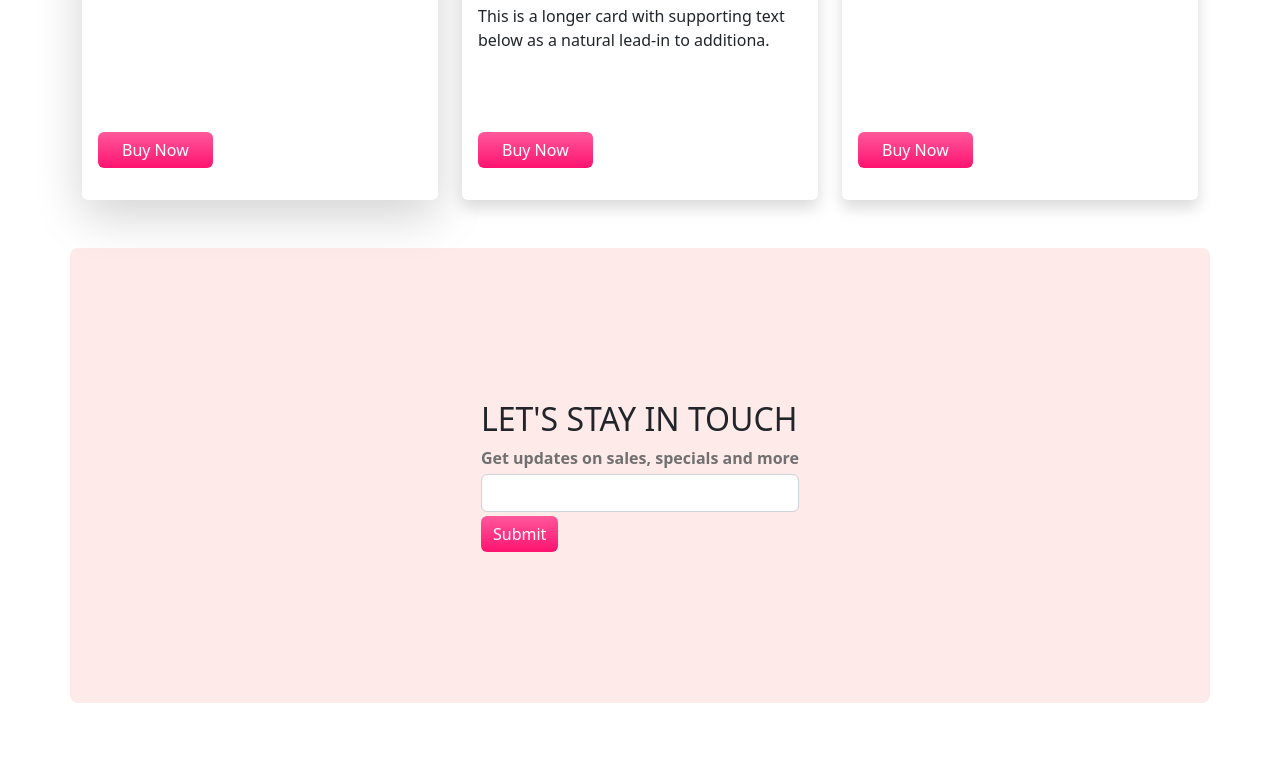
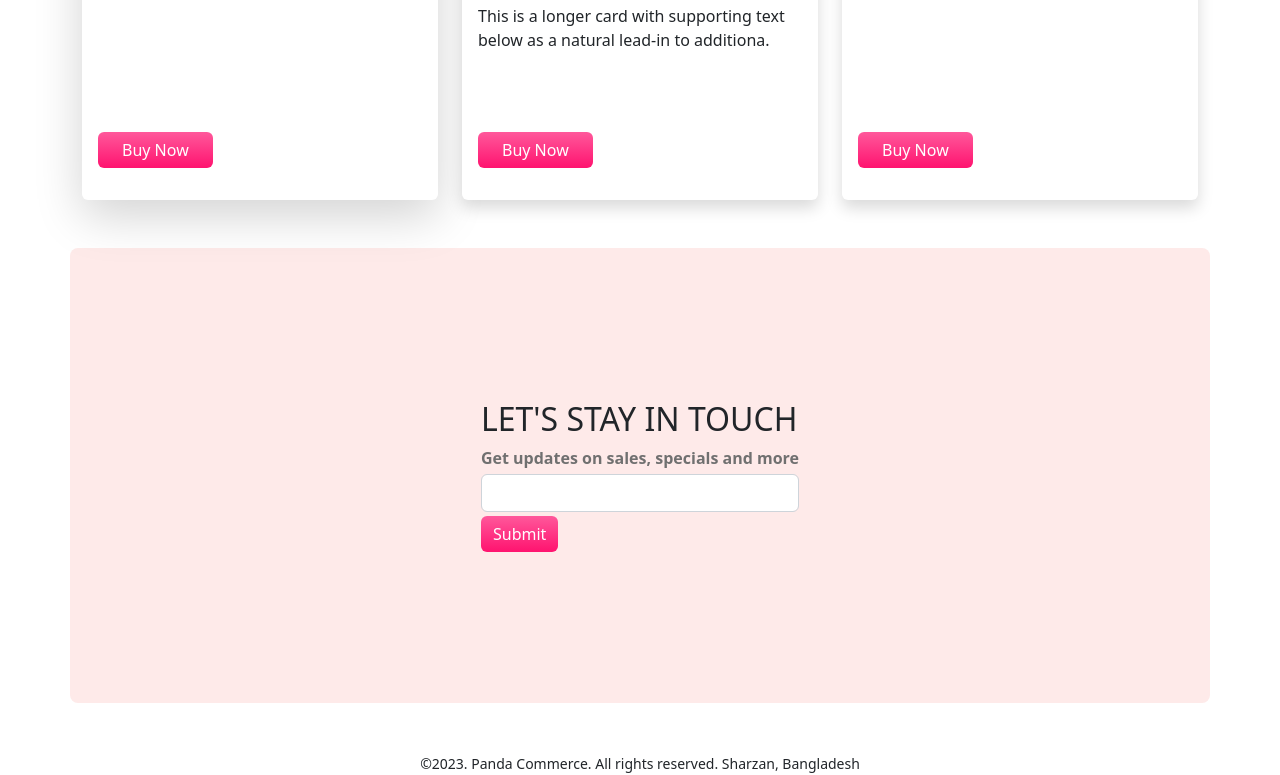
Before and after one commit to sr-sony/panda-ecommerce-bootstrap, a plain HTML site: page index.html in a window 1280 px wide. Shown: the part 1952-2727 px from the top of the page. Before the commit the page ends 2655 px from the top, so only its background shows below. Drawn offline with nearby package versions, Linux system fonts and the light colour scheme.

Commit message:
footer section added

```diff
--- a/index.html
+++ b/index.html
@@ -307,6 +307,12 @@
       </section>
       <!-- Subscribe Section End  -->
     </main>
+
+    <!-- Footer Start  -->
+    <footer class="container text-center mt-5">
+        <small>©2023. Panda Commerce. All rights reserved. Sharzan, Bangladesh</small>
+    </footer>
+    <!-- Footer End  -->
     <!-- JavaScript CDN -->
     <script src="https://cdn.jsdelivr.net/npm/bootstrap@5.2.0/dist/js/bootstrap.bundle.min.js
     "></script>
```
